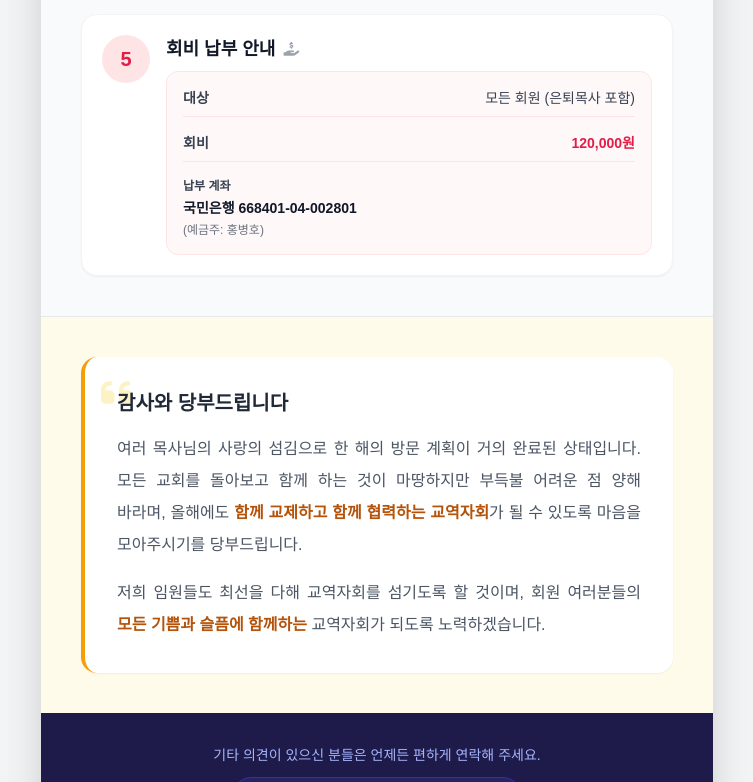
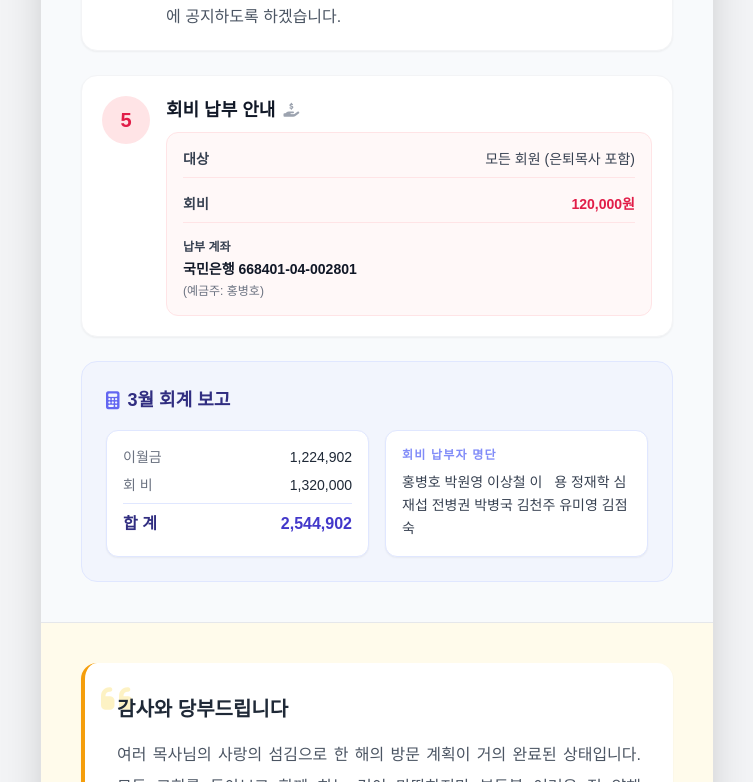
Before and after one commit to joosarang/pastor, a plain HTML site: page index.html in a window 1280 px wide. Shown: the part 2312-3094 px from the top of the page, without its empty margins (263-1016 px from the left). Drawn offline with nearby package versions, Linux system fonts and the light colour scheme; a web font is replaced by a local one.

Commit message:
Update index.html

```diff
--- a/index.html
+++ b/index.html
@@ -119,6 +119,11 @@
                             <span class="text-gray-600 text-base">홍병호 목사님</span>
                         </div>
                     </div>
+                    <!-- [신규 추가] 광고 -->
+                    <div class="worship-grid items-center border-b border-gray-50 pb-3">
+                        <span class="text-indigo-500 font-bold text-sm uppercase tracking-wider">광고</span>
+                        <span class="text-gray-800 font-semibold text-lg">박진규 목사</span>
+                    </div>
                     <div class="worship-grid items-center">
                         <span class="text-indigo-500 font-bold text-sm uppercase tracking-wider">축도</span>
                         <span class="text-gray-800 font-semibold text-lg">전병권 목사</span>
@@ -171,7 +176,7 @@
             </div>
         </section>
 
-        <!-- 3. 주요 사역 -->
+        <!-- 3. 주요 사역 및 회계 보고 -->
         <section class="p-8 sm:p-10 bg-slate-50 border-y border-gray-200">
             <h2 class="text-2xl font-bold text-gray-800 mb-8 text-center">
                 <i class="fa-solid fa-seedling text-green-500 mr-2"></i> 2026 교역자회는요...
@@ -234,6 +239,7 @@
                     </div>
                 </div>
 
+                <!-- 회비 납부 안내 -->
                 <div class="flex items-start bg-white p-5 rounded-2xl shadow-sm border border-gray-100">
                     <div class="flex-shrink-0 w-12 h-12 bg-rose-100 text-rose-600 rounded-full flex items-center justify-center text-xl font-bold mr-4">
                         5
@@ -260,6 +266,37 @@
                                     <span class="text-gray-500 text-xs mt-1 block">(예금주: 홍병호)</span>
                                 </li>
                             </ul>
+                        </div>
+                    </div>
+                </div>
+
+                <!-- [신규 추가] 3월 회계 보고 및 명단 -->
+                <div class="mt-4 p-6 bg-indigo-50/50 rounded-2xl border border-indigo-100">
+                    <h3 class="text-lg font-bold text-indigo-900 mb-4 flex items-center">
+                        <i class="fa-solid fa-calculator mr-2 text-indigo-500"></i> 3월 회계 보고
+                    </h3>
+                    <div class="grid grid-cols-1 sm:grid-cols-2 gap-4">
+                        <!-- 회계 숫자 -->
+                        <div class="space-y-2 bg-white p-4 rounded-xl shadow-sm border border-indigo-100">
+                            <div class="flex justify-between text-sm">
+                                <span class="text-gray-500">이월금</span>
+                                <span class="font-medium text-gray-800">1,224,902</span>
+                            </div>
+                            <div class="flex justify-between text-sm">
+                                <span class="text-gray-500">회 비</span>
+                                <span class="font-medium text-gray-800">1,320,000</span>
+                            </div>
+                            <div class="flex justify-between border-t border-indigo-100 pt-2 mt-2">
+                                <span class="font-bold text-indigo-900">합 계</span>
+                                <span class="font-bold text-indigo-700">2,544,902</span>
+                            </div>
+                        </div>
+                        <!-- 납부자 명단 -->
+                        <div class="bg-white p-4 rounded-xl shadow-sm border border-indigo-100">
+                            <span class="block text-xs font-bold text-indigo-400 mb-2 uppercase tracking-widest">회비 납부자 명단</span>
+                            <p class="text-sm text-gray-700 leading-relaxed">
+                                홍병호 박원영 이상철 이&nbsp;&nbsp;&nbsp;용 정재학 심재섭 전병권 박병국 김천주 유미영 김점숙
+                            </p>
                         </div>
                     </div>
                 </div>
```
